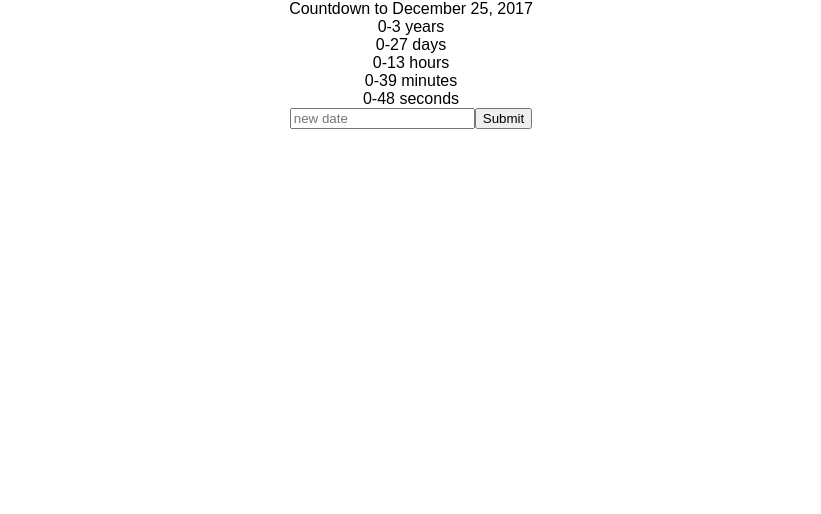
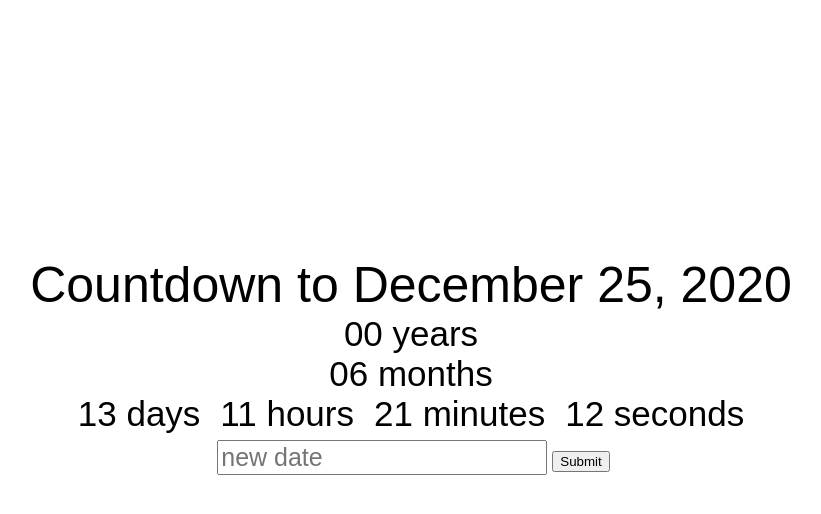
Before and after one commit to Strewik/UETCL-dash, a React (Create React App) app in the folder uetcldash/front/: page /counter in a window 1280 px wide. Shown: the top 514 px of the page, without its empty margins (229-1050 px from the left). Built offline with nearby package versions, Linux system fonts and the light colour scheme.

Commit message:
brrrr...

```diff
--- a/uetcldash/front/src/App.css
+++ b/uetcldash/front/src/App.css
@@ -36,3 +36,23 @@
     transform: rotate(360deg);
   }
 }
+
+.App {
+  text-align: center;
+  font-size: 35px;
+  margin-top: 20%;
+}
+
+.App-title {
+  font-size: 50px;
+}
+
+.Clock-days, .Clock-hours, .Clock-minutes, .Clock-seconds {
+  display: inline;
+  margin: 10px;
+}
+
+.Deadline-input {
+  font-size: 25px;
+  margin: 5px;
+}
--- a/uetcldash/front/src/App.js
+++ b/uetcldash/front/src/App.js
@@ -32,7 +32,7 @@ class App extends React.Component {
       <Router>
         <div className="App">
           <Switch>
-            <Route path="/" exact component={DisplayData} />
+            <Route path="/" exact component={ProjectLanding} />
             <Route path="/clock" component={Clock} />
             <Route path="/newproject" component={NewProject} />
             <Route path="/counter" component={Counter} />
--- a/uetcldash/front/src/components/Clock.js
+++ b/uetcldash/front/src/components/Clock.js
@@ -6,6 +6,7 @@ class Clock extends Component {
     super(props);
     this.state = {
       years:0,
+      months:0,
       days: 0,
       hours: 0,
       minutes: 0,
@@ -30,16 +31,18 @@ class Clock extends Component {
     const seconds = Math.floor((time/1000) % 60);
     const minutes = Math.floor((time/1000/60) % 60);
     const hours = Math.floor(time/(1000*60*60) % 24);
-    const days = Math.floor(time/(1000*60*60*24)%30);
+    const days = Math.floor(time/(1000*60*60*24)%31);
+    const months = Math.floor(time/(1000*60*60*24*31)%12);
     const years = Math.floor(time/(1000*60*60*24*31*12)%365);
 
-    this.setState({years, days, hours, minutes, seconds});
+    this.setState({years, months, days, hours, minutes, seconds});
   }
 
   render() {
     return (
       <div>
         <div className="Clock-years">{this.leading0(this.state.years)} years</div>
+        <div className="Clock-years">{this.leading0(this.state.months)} months</div>
         <div className="Clock-days">{this.leading0(this.state.days)} days</div>
         <div className="Clock-hours">{this.leading0(this.state.hours)} hours</div>
         <div className="Clock-minutes">{this.leading0(this.state.minutes)} minutes</div>
--- a/uetcldash/front/src/components/Counter.js
+++ b/uetcldash/front/src/components/Counter.js
@@ -7,7 +7,7 @@ class Counter extends Component {
   constructor(props) {
     super(props);
     this.state = {
-      deadline: 'December 25, 2017',
+      deadline: 'December 25, 2020',
       newDeadline: ''
     }
   }
```
